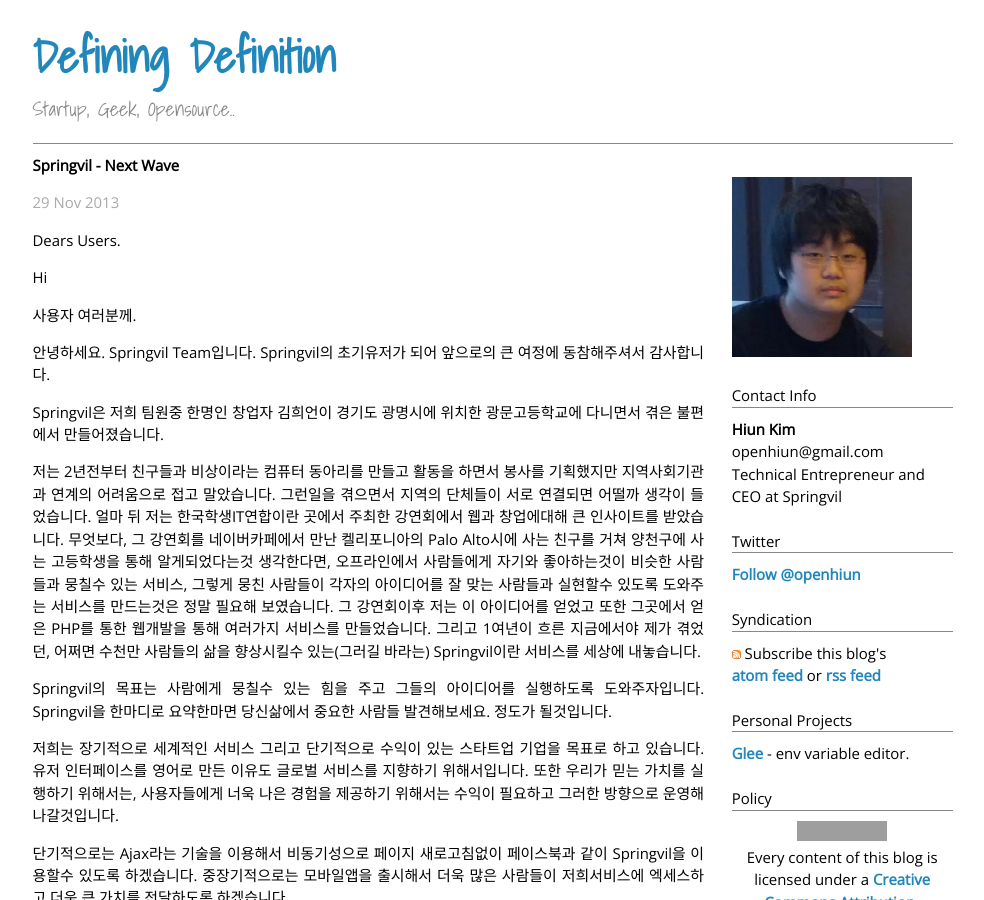
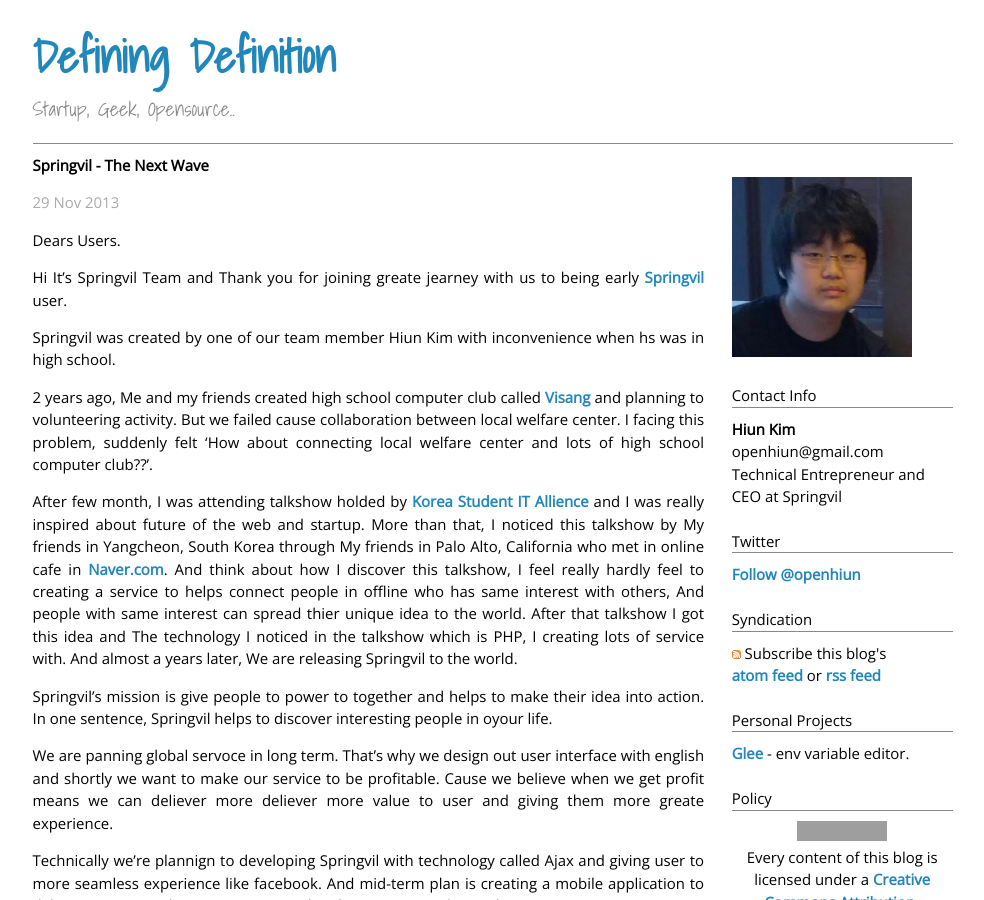
Before and after one commit to Gorski4123/openhiun.github.com, a Jekyll site: the page built from _posts/2013-11-29-next-wave.md, in a window 1280 px wide and 900 px high. Shown: the whole window, without its empty margins (160-1144 px from the left). Built offline with Jekyll 4.4.1, drawn with Linux system fonts in a browser that asks for light colours; Markdown is read by kramdown in place of the engine named in the settings; comment, search, counter and statistics services are not loaded; some of the changed text lies outside the part shown; grey boxes are pictures that could not be loaded.

Commit message:
Update 2013-11-29-next-wave.md

```diff
--- a/_posts/2013-11-29-next-wave.md
+++ b/_posts/2013-11-29-next-wave.md
@@ -1,6 +1,6 @@
 ---
 layout: post
-title:  "Springvil - Next Wave"
+title:  "Springvil - The Next Wave"
 date:   2013-11-29 21:46:30
 categories:
 permalink: /next-wave
@@ -8,15 +8,33 @@
 
 Dears Users.
 
-Hi
+Hi It's Springvil Team and Thank you for joining greate jearney with us to being early [Springvil][sv] user.
+
+Springvil was created by one of our team member Hiun Kim with inconvenience when hs was in high school.
+
+2 years ago, Me and my friends created high school computer club called [Visang][visang] and planning to volunteering activity. But we failed cause collaboration between local welfare center. I facing this problem, suddenly felt 'How about connecting local welfare center and lots of high school computer club??'.
+
+After few month, I was attending talkshow holded by [Korea Student IT Allience][ksia] and I was really inspired about future of the web and startup. More than that, I noticed this talkshow by My friends in Yangcheon, South Korea through My friends in Palo Alto, California who met in online cafe in [Naver.com][naver]. And think about how I discover this talkshow, I feel really hardly feel to creating a service to helps connect people in offline who has same interest with others, And people with same interest can spread thier unique idea to the world. After that talkshow I got this idea and The technology I noticed in the talkshow which is PHP, I creating lots of service with. And almost a years later, We are releasing Springvil to the world.
+
+Springvil's mission is give people to power to together and helps to make their idea into action. In one sentence, Springvil helps to discover interesting people in oyour life.
+
+We are panning global servoce in long term. That's why we design out user interface with english and shortly we want to make our service to be profitable. Cause we believe when we get profit means we can deliever more deliever more value to user and giving them more greate experience.
+
+Technically we're plannign to developing Springvil with technology called Ajax and giving user to more seamless experience like facebook. And mid-term plan is creating a mobile application to deliever more people access to Springvil and giving more value to them.
+
+I believe one thing in my mind. When I studying PHP programming in library. I always feel how could be great id I have a friends to studying programming together. Lot's of people feel it. And we trying to solve that problem countinuesely. We think world can be a lot better, we will make it that way.
+
+                                                                                                          From Hiun Kim
 
 사용자 여러분께.
 
-안녕하세요. Springvil Team입니다. Springvil의 초기유저가 되어 앞으로의 큰 여정에 동참해주셔서 감사합니다.
+안녕하세요. Springvil Team입니다. [Springvil][sv]의 초기유저가 되어 앞으로의 큰 여정에 동참해주셔서 감사합니다.
 
 Springvil은 저희 팀원중 한명인 창업자 김희언이 경기도 광명시에 위치한 광문고등학교에 다니면서 겪은 불편에서 만들어졌습니다.
 
-저는 2년전부터 친구들과 비상이라는 컴퓨터 동아리를 만들고 활동을 하면서 봉사를 기획했지만 지역사회기관과 연계의 어려움으로 접고 말았습니다. 그런일을 겪으면서 지역의 단체들이 서로 연결되면 어떨까 생각이 들었습니다. 얼마 뒤 저는 한국학생IT연합이란 곳에서 주최한 강연회에서 웹과 창업에대해 큰 인사이트를 받았습니다. 무엇보다, 그 강연회를 네이버카페에서 만난 켈리포니아의 Palo Alto시에 사는 친구를 거쳐 양천구에 사는 고등학생을 통해 알게되었다는것 생각한다면, 오프라인에서 사람들에게 자기와 좋아하는것이 비슷한 사람들과 뭉칠수 있는 서비스, 그렇게 뭉친 사람들이 각자의 아이디어를 잘 맞는 사람들과 실현할수 있도록 도와주는 서비스를 만드는것은 정말 필요해 보였습니다. 그 강연회이후 저는 이 아이디어를 얻었고 또한 그곳에서 얻은 PHP를 통한 웹개발을 통해 여러가지 서비스를 만들었습니다. 그리고 1여년이 흐른 지금에서야 제가 겪었던, 어쩌면 수천만 사람들의 삶을 향상시킬수 있는(그러길 바라는) Springvil이란 서비스를 세상에 내놓습니다.
+저는 2년전부터 친구들과 [비상][visang]이라는 컴퓨터 동아리를 만들고 활동을 하면서 봉사를 기획했지만 지역사회기관과 연계의 어려움으로 접고 말았습니다. 그런일을 겪으면서 지역의 단체들이 서로 연결되면 어떨까 생각이 들었습니다.
+
+얼마 뒤 저는 [한국학생IT연합][ksia]이란 곳에서 주최한 강연회에서 웹과 창업에대해 큰 인사이트를 받았습니다. 무엇보다, 그 강연회를 네이버카페에서 만난 켈리포니아의 Palo Alto시에 사는 친구를 거쳐 양천구에 사는 고등학생을 통해 알게되었다는것 생각한다면, 오프라인에서 사람들에게 자기와 좋아하는것이 비슷한 사람들과 뭉칠수 있는 서비스, 그렇게 뭉친 사람들이 각자의 아이디어를 잘 맞는 사람들과 실현할수 있도록 도와주는 서비스를 만드는것은 정말 필요해 보였습니다. 그 강연회이후 저는 이 아이디어를 얻었고 또한 그곳에서 얻은 PHP를 통한 웹개발을 통해 여러가지 서비스를 만들었습니다. 그리고 1여년이 흐른 지금에서야 제가 겪었던, 어쩌면 수천만 사람들의 삶을 향상시킬수 있는(그러길 바라는) Springvil이란 서비스를 세상에 내놓습니다.
 
 Springvil의 목표는 사람에게 뭉칠수 있는 힘을 주고 그들의 아이디어를 실행하도록 도와주자입니다. Springvil을 한마디로 요약한마면 당신삶에서 중요한 사람들 발견해보세요. 정도가 될것입니다.
 
@@ -26,4 +44,9 @@
 
 저는 한가지 믿는것이 있습니다. 도서관에서 혼자 PHP프로그래밍 책을 잡고 씨름하고 있을때면, 같이 공부할 사람이 있으면 얼마나 좋을까라는 생각이 듭니다. 많은 사람이 그러한것을 느낄것이고 우리는 그러한 문제를 해결하고 더욱 좋은 세상을 만들것입니다.
 
-창업자 김희언 드림
+                                                                                                      창업자 김희언 드림
+
+[sv]: https://www.springvil.com
+[visang]: https://www.visang.org
+[ksia]: https://www.smartksia.org
+[naver]: https://www.naver.com
```
